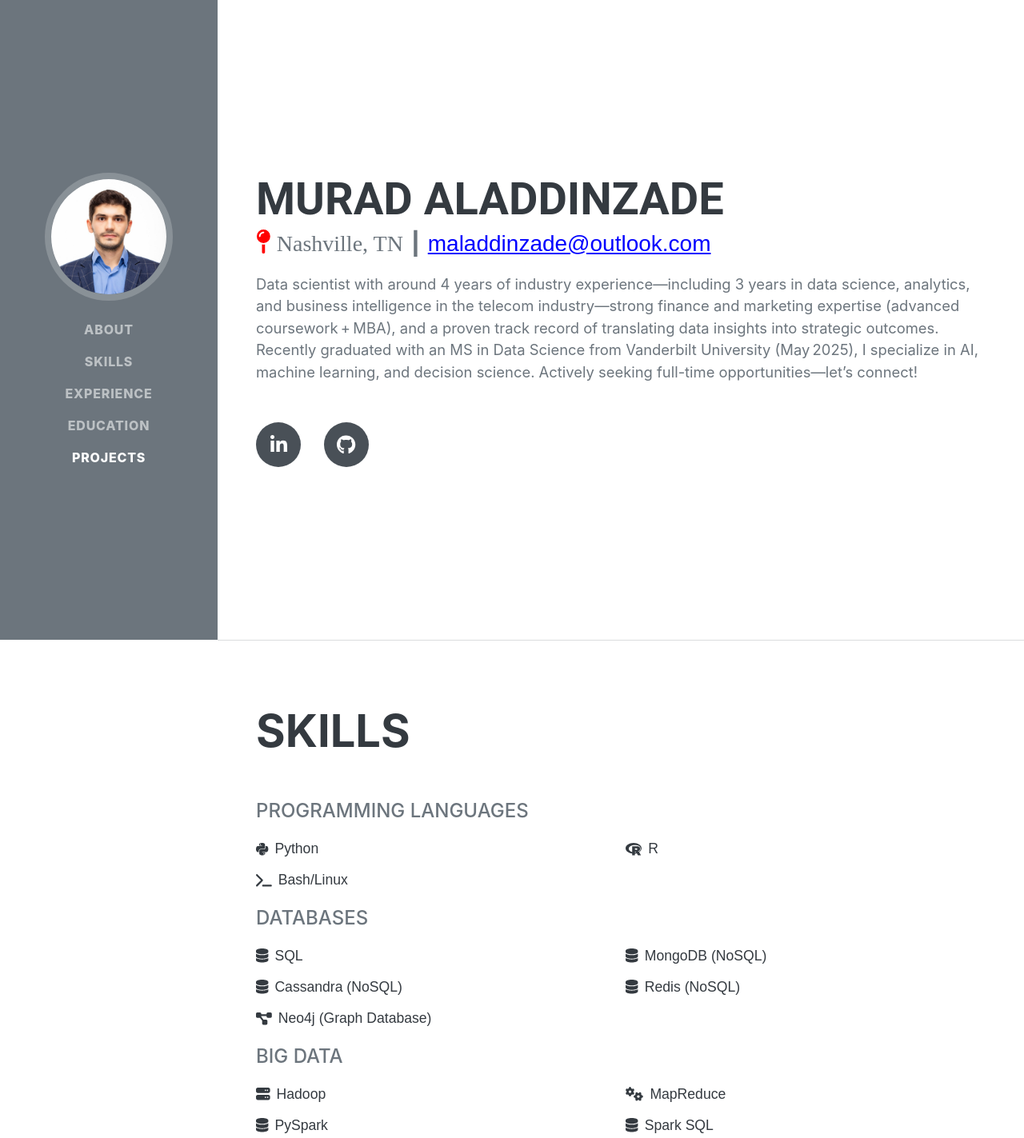
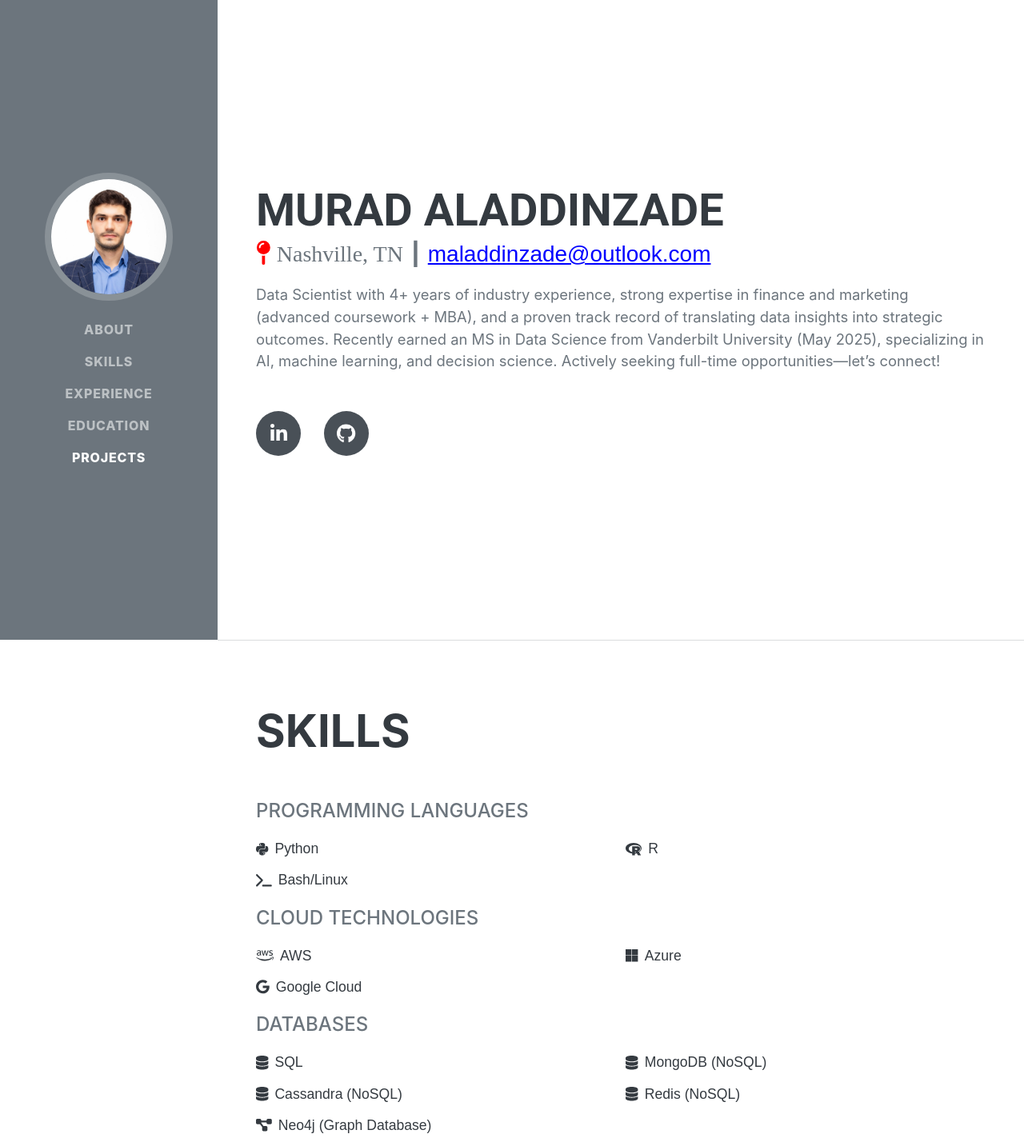
Before and after one commit to MuradAladdinzade/MuradAladdinzade.github.io, a plain HTML site: page index.html in a window 1280 px wide. Shown: the top 1423 px of the page at 80% size. Drawn offline with nearby package versions, Linux system fonts and the light colour scheme; a web font is replaced by a local one.

Commit message:
updated resume

```diff
--- a/index.html
+++ b/index.html
@@ -51,7 +51,7 @@
                         <a href="mailto:name@email.com">maladdinzade@outlook.com</a>
                     </div>
                     <p></p>
-                    <p class="lead mb-5">Data scientist with around 4 years of industry experience—including 3 years in data science, analytics, and business intelligence in the telecom industry—strong finance and marketing expertise (advanced coursework + MBA), and a proven track record of translating data insights into strategic outcomes. Recently graduated with an MS in Data Science from Vanderbilt University (May 2025), I specialize in AI, machine learning, and decision science. Actively seeking full-time opportunities—let’s connect!</p>
+                    <p class="lead mb-5">Data Scientist with 4+ years of industry experience, strong expertise in finance and marketing (advanced coursework + MBA), and a proven track record of translating data insights into strategic outcomes. Recently earned an MS in Data Science from Vanderbilt University (May 2025), specializing in AI, machine learning, and decision science. Actively seeking full-time opportunities—let’s connect!</p>
 
                     <div class="social-icons">
                         <a class="social-icon" href="https://www.linkedin.com/in/murad-aladdinzade/"><i class="fab fa-linkedin-in"></i></a>
@@ -84,6 +84,15 @@
                         <li><i class="fab fa-r-project"></i> R</li>
                         <li><i class="fas fa-terminal"></i> Bash/Linux</li>
                     </ul>
+
+                    <!-- Cloud -->
+                    <div class="subheading mb-3">Cloud Technologies</div>
+                    <ul class="skills-grid">
+                        <li><i class="fab fa-aws"></i> AWS</li>
+                        <li><i class="fab fa-microsoft"></i> Azure</li>
+                        <li><i class="fab fa-google"></i> Google Cloud</li>
+                    </ul>
+
 
                     <!-- Databases -->
                     <div class="subheading mb-3">Databases</div>
@@ -204,7 +213,7 @@
 
                             </ul>
                         </div>
-                        <div class="flex-shrink-0"><span class="text-primary">April 2022 - August 2023</span></div>
+                        <div class="flex-shrink-0"><span class="text-primary">April 2022 - Mar 2025 (Aug 2023 - Mar 2025 part-time remote)</span></div>
                     </div>
                     <div class="d-flex flex-column flex-md-row justify-content-between mb-5" style="font-family: 'Open Sans', sans-serif; text-transform: none;">
                         <div class="flex-grow-1">
```
